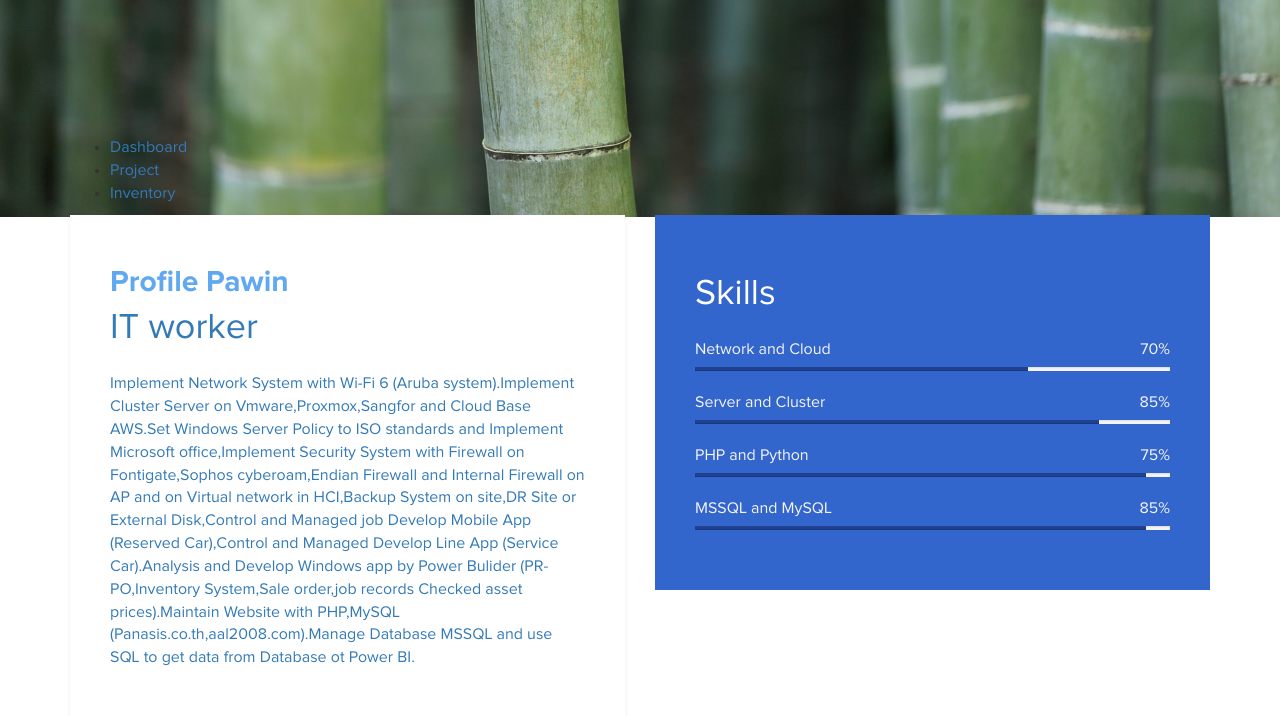
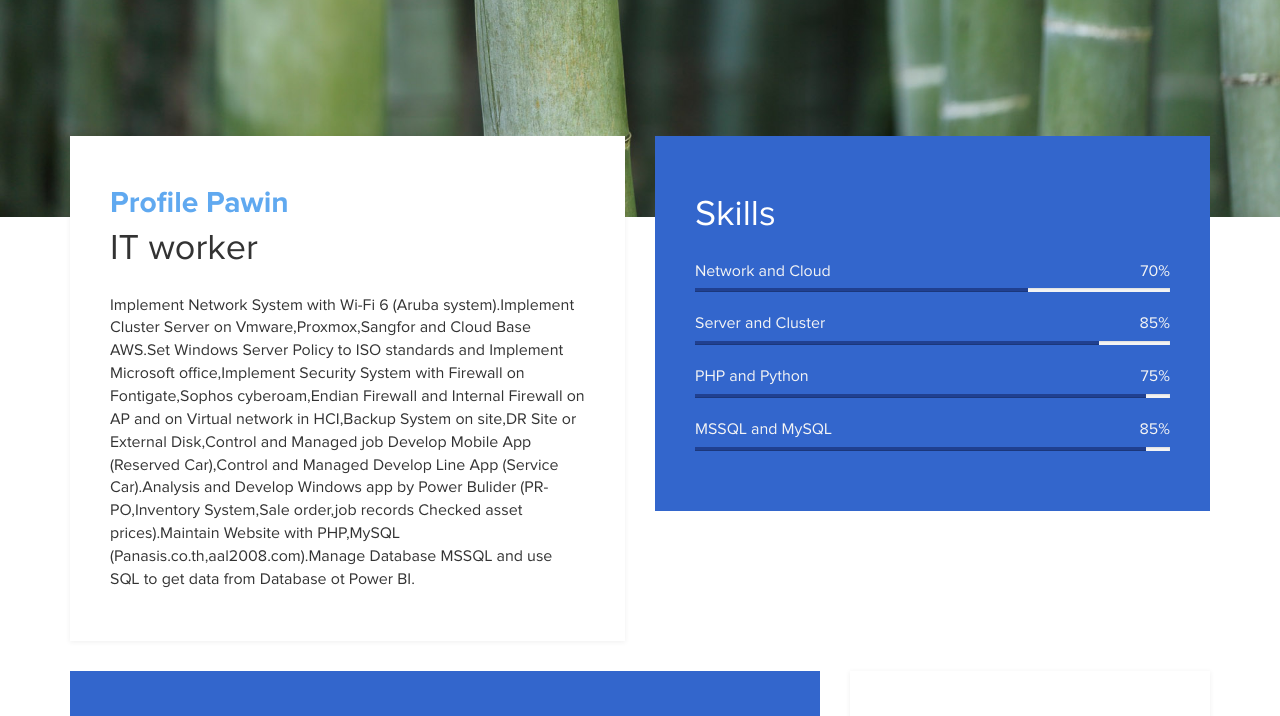
Before and after one commit to FinsLast/FinsLast.github.io, a plain HTML site: page index.html in a window 1280 px wide. Shown: the part 583-1299 px from the top of the page. Drawn offline with Linux system fonts and the light colour scheme.

Commit message:
updateData

```diff
--- a/index.html
+++ b/index.html
@@ -35,30 +35,8 @@
 		</div>
 	</div>
 </header>
-<section class="container">
-	<div class="sidebar">
-        <div class="sidebar-brand">
 
-        </div>
-        <div class="sidebar-menu">
-            <ul>
-                <li>
-                    <a href=""><span class="las la-igloo"></span>
-                    <span>Dashboard</span>
-                </li>
-                <li>
-                    <a href=""><span class="las la-clipboard"></span>
-                    <span>Project</span>
-                </li>
-                <li>
-                    <a href=""><span class="las la-receipt"></span>
-                    <span>Inventory</span>
-                </li>
 
-        </div>
-    </div>
-
-</section>
 <!-- about and skills section -->
 <section class="container">
 	<div class="row">
```
